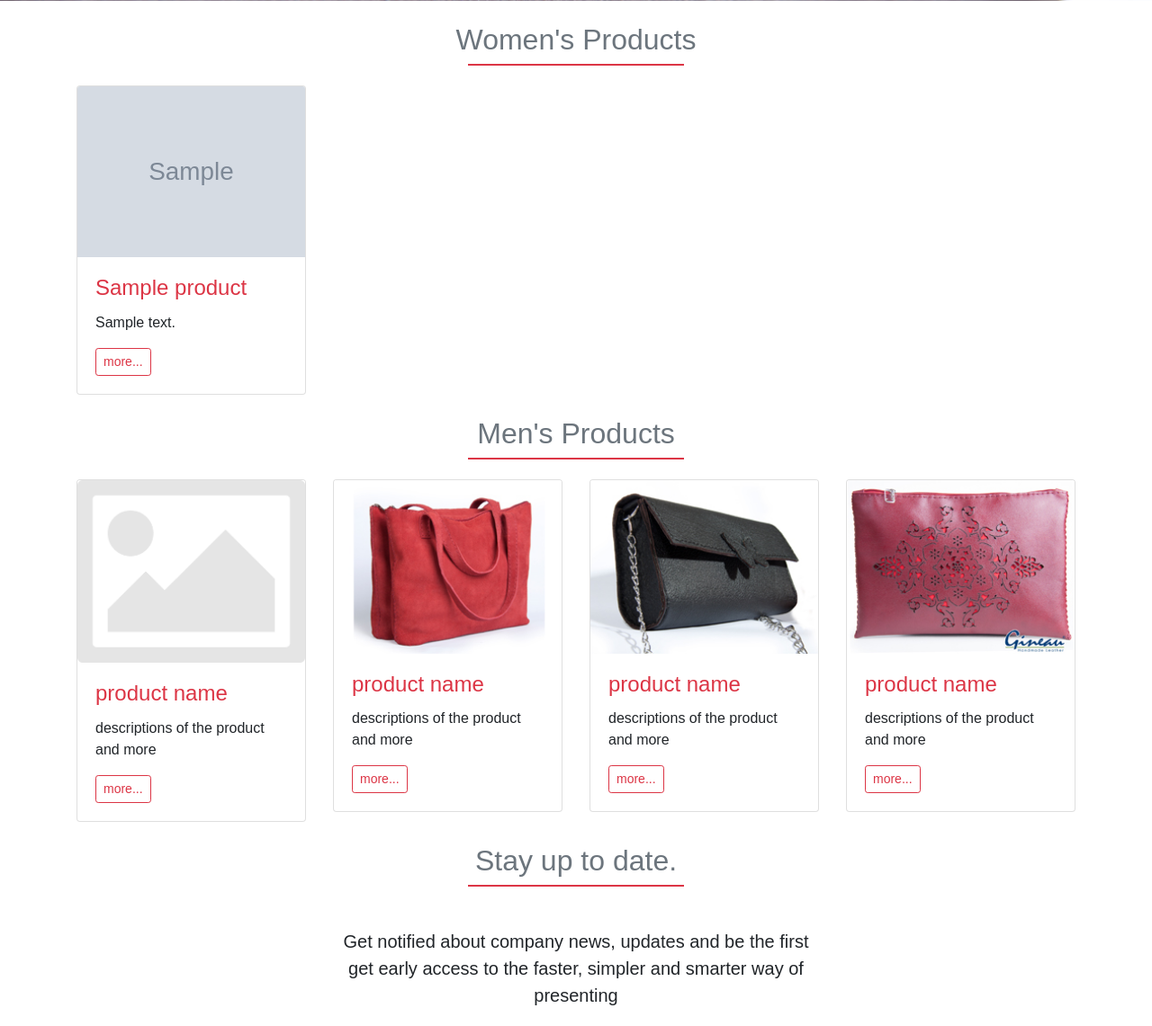
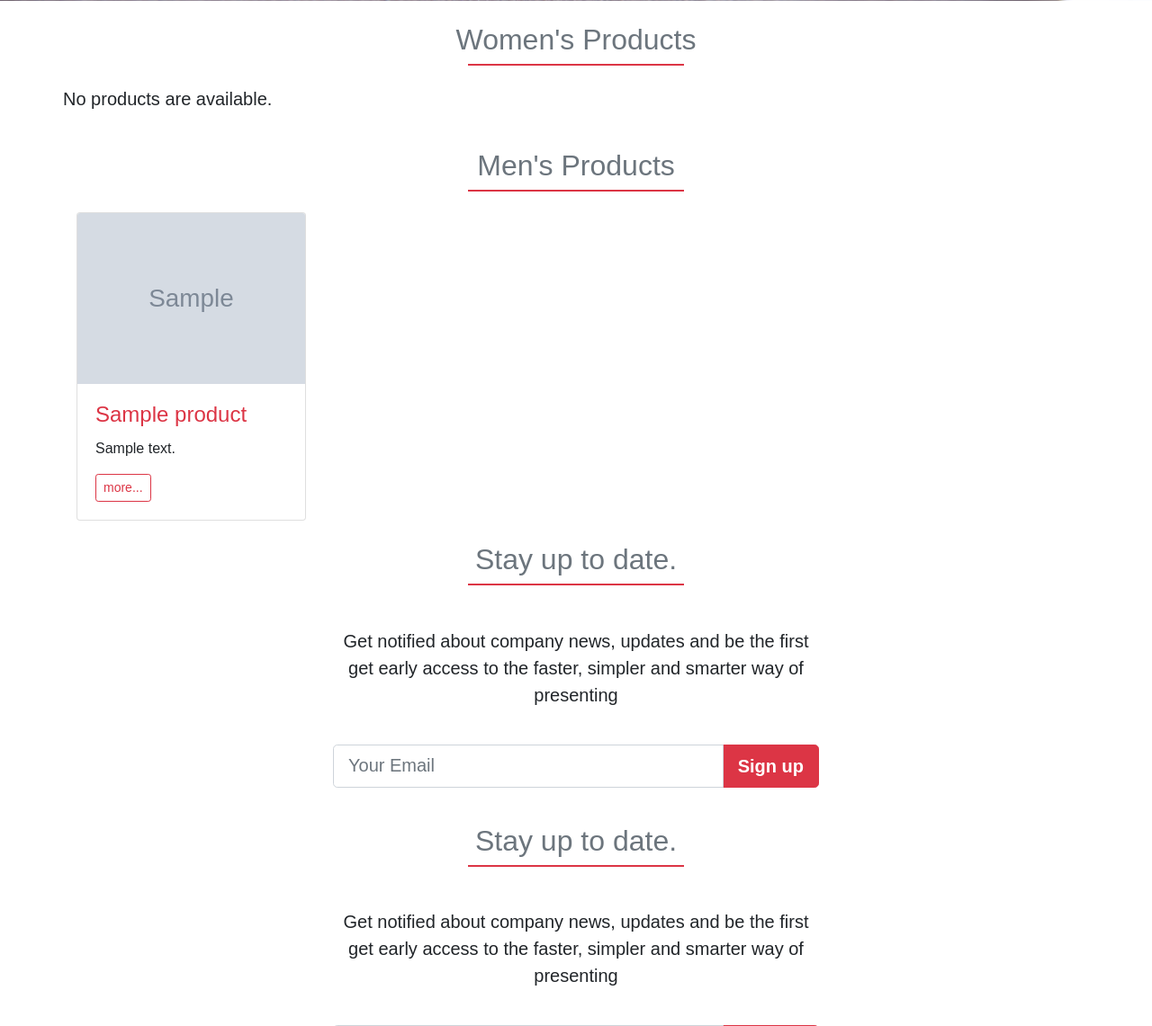
Before and after one commit to Rahimz/gineau, a Django app: page / in a window 1280 px wide. Shown: the part 559-1700 px from the top of the page at 90% size. Run offline with Django 3.2, Linux system fonts and the light colour scheme; tables that the repository leaves empty hold one stand-in row (values such as "Sample post"); grey boxes marked "Sample" are stand-in pictures; some libraries are stand-ins or nearby versions.

Commit message:
the list of men and women products edited with their views

```diff
--- a/products/templates/products/new_base.html
+++ b/products/templates/products/new_base.html
@@ -48,19 +48,18 @@
 <div class="container product-container position-relative">
     <h2 class="text-muted text-center py-4 custom-h2-title">Women's Products</h2>
     <div class="row wow fadeInUp">
-        {% if latest_product_list %}
-        {% for product in latest_product_list %}
+        {% if products_w %}
+        {% for product in products_w %}
 
         <div class="col-sm-6 col-lg-3">
             <div class="card">
                 {% if product.productImage %}
                 <img class="card-img-top" src="{{ product.productImage.url }}" alt="{{ product.imageAlt }}">
-                <!-- TODO: I should add Alt field to images model-->
+
                 {% else %}
                 <img class="card-img-top" src="{% static 'images/noimage.png' %}" alt="Gineau has no image here">
                 {% endif %}
 
-                <!-- <img class="card-img-top" src="{{ product.image.url }}" alt=""> -->
                 <div class="card-body">
                     <h4 class="card-title text-danger">{{ product.productName }}</h4>
                     <p class="card-text">{{ product.productDescript }}</p>
@@ -70,67 +69,42 @@
         </div>
         {% endfor %}
 
-
         {% else %}
-        <p>No products are available.</p>
+        <p class="lead center">No products are available.</p>
         {% endif %}
-
-
 
     </div>
 </div>
-
 
 <!-- ------------ start of Men products --------------- -->
 <div class="container product-container position-relative">
     <h2 class="text-muted text-center py-4 custom-h2-title">Men's Products</h2>
     <div class="row wow fadeInUp">
+        {% if products_m %}
+        {% for product in products_m %}
+
         <div class="col-sm-6 col-lg-3">
             <div class="card">
-                {% if product.image %}
-                <img class="card-img-top" src="{{ product.image.url }}" alt="">
-                <!-- TODO: I should add Alt field to images model-->
+                {% if product.productImage %}
+                <img class="card-img-top" src="{{ product.productImage.url }}" alt="{{ product.imageAlt }}">
+
                 {% else %}
-                <img class="card-img-top" src="{% static 'images/noimage.png' %}" alt="">
+                <img class="card-img-top" src="{% static 'images/noimage.png' %}" alt="Gineau has no image here">
                 {% endif %}
 
                 <div class="card-body">
-                    <h4 class="card-title text-danger">product name</h4>
-                    <p class="card-text">descriptions of the product and more </p>
-                    <a href="#" class="btn btn-sm btn-outline-danger">more...</a>
+                    <h4 class="card-title text-danger">{{ product.productName }}</h4>
+                    <p class="card-text">{{ product.productDescript }}</p>
+                    <a href="{% url 'products:detail' product.id %}" class="btn btn-sm btn-outline-danger">more...</a>
                 </div>
             </div>
         </div>
-        <div class="col-sm-6 col-lg-3">
-            <div class="card">
-                <img class="card-img-top" src="{% static 'images/sample_03.jpg' %}" alt="">
-                <div class="card-body">
-                    <h4 class="card-title text-danger">product name</h4>
-                    <p class="card-text">descriptions of the product and more </p>
-                    <a href="#" class="btn btn-sm btn-outline-danger">more...</a>
-                </div>
-            </div>
-        </div>
-        <div class="col-sm-6 col-lg-3">
-            <div class="card">
-                <img class="card-img-top" src="{% static 'images/sample_01.jpg' %}" alt="">
-                <div class="card-body">
-                    <h4 class="card-title text-danger">product name</h4>
-                    <p class="card-text">descriptions of the product and more </p>
-                    <a href="#" class="btn btn-sm btn-outline-danger">more...</a>
-                </div>
-            </div>
-        </div>
-        <div class="col-sm-6 col-lg-3">
-            <div class="card">
-                <img class="card-img-top" src="{% static 'images/sample_02.jpg' %}" alt="">
-                <div class="card-body">
-                    <h4 class="card-title text-danger">product name</h4>
-                    <p class="card-text">descriptions of the product and more </p>
-                    <a href="#" class="btn btn-sm btn-outline-danger">more...</a>
-                </div>
-            </div>
-        </div>
+        {% endfor %}
+
+        {% else %}
+        <p class="lead center">No products are available.</p>
+        {% endif %}
+
     </div>
 </div>
 
--- a/products/urls.py
+++ b/products/urls.py
@@ -7,7 +7,7 @@
 app_name = 'products'
 urlpatterns = [
     # path('', views.IndexView.as_view(), name='index'),
-    path('', views.HomeView.as_view(), name='home'),
+    path('', views.HomeView, name='home'),
     path('women/', views.WomenProductListView, name='womenproductlistview'),
     path('men/', views.MenProductListView, name='menproductlistview'),
     path('<int:pk>/', views.DetailView.as_view(), name='detail'),
--- a/products/views.py
+++ b/products/views.py
@@ -6,9 +6,14 @@
 from django.template import loader
 
 
-class HomeView(generic.ListView):
-    template_name = 'products/new_base.html'
-    context_object_name = 'latest_product_list'
+def HomeView(request):
+    products_w = Product.objects.filter(productGenre="women")
+    products_m = Product.objects.filter(productGenre="men")
+    return render(request,
+                  'products/new_base.html',
+                  {'products_w': products_w,
+                  'products_m': products_m,
+                   })
 
     def get_queryset(self):
         """Return the last five published questions."""
```
